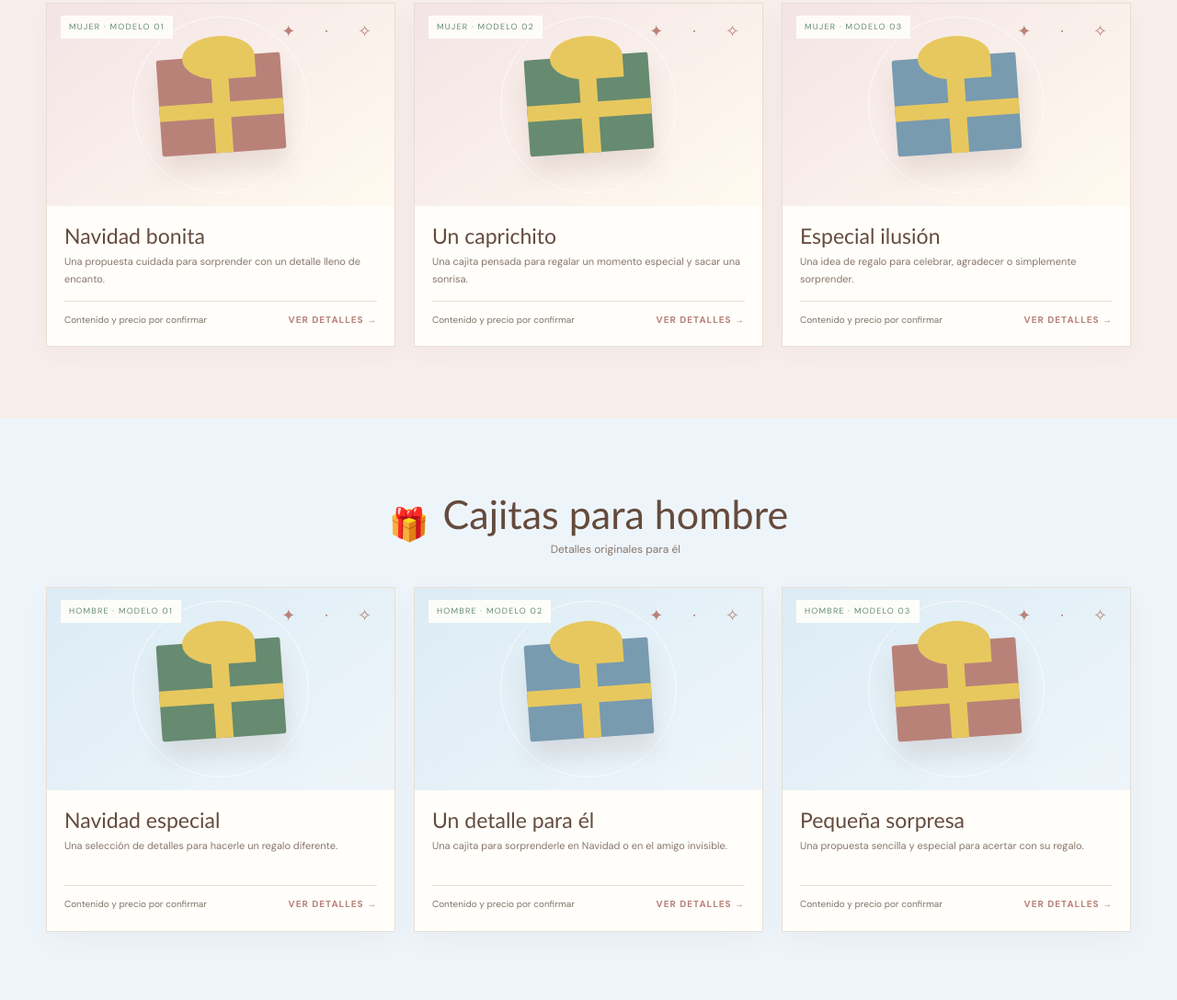
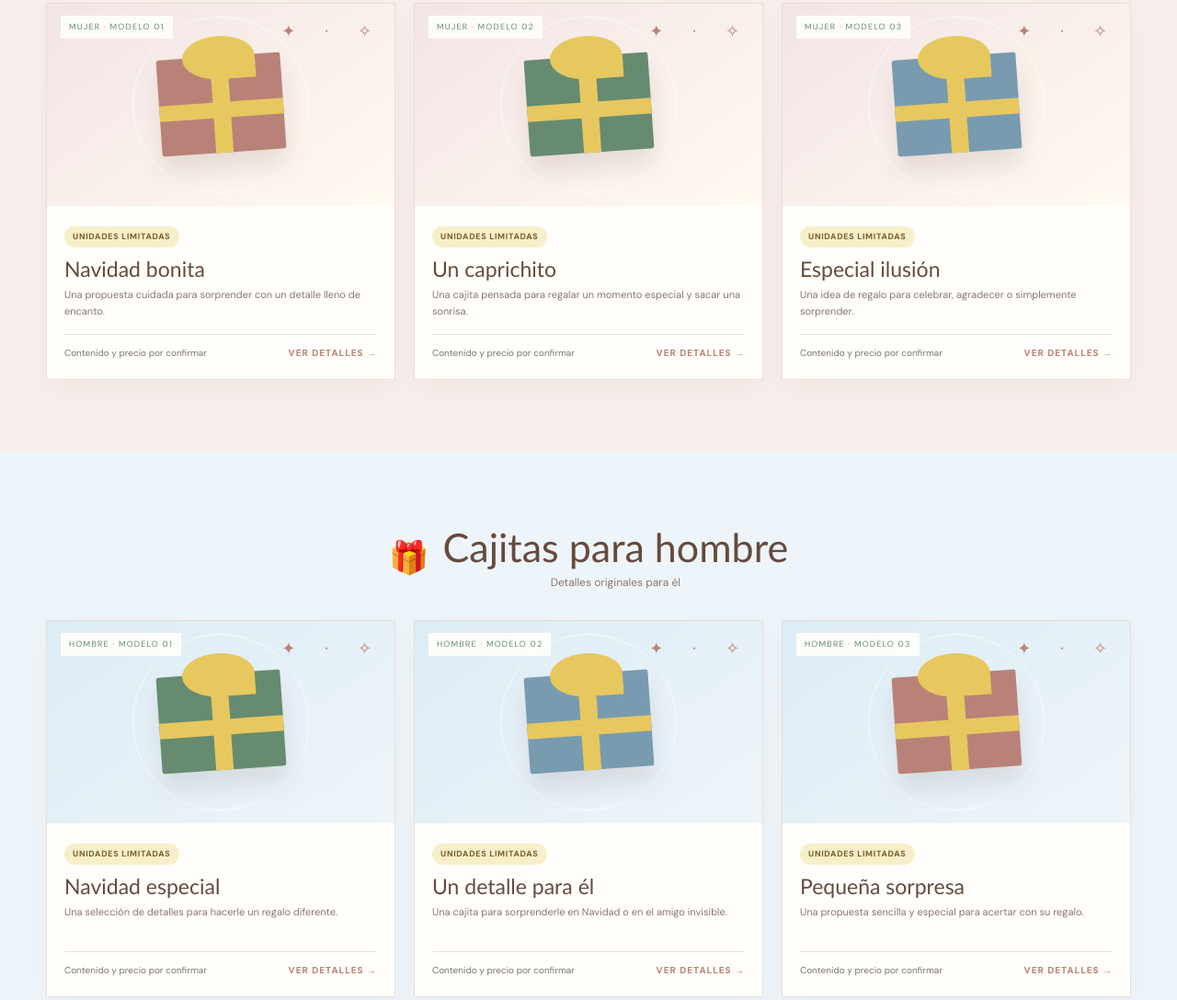
Before and after one commit to CositasMonas/CositasMonas, a plain HTML site: page index.html in a window 1280 px wide. Shown: the part 1715-2802 px from the top of the page at 92% size. Drawn offline with Linux system fonts and the light colour scheme.

Commit message:
Mostrar disponibilidad limitada en el catálogo

```diff
--- a/index.html
+++ b/index.html
@@ -51,7 +51,8 @@ header{position:sticky;top:0;z-index:20;background:rgba(255,254,250,.96);backdro
 .men .model:nth-child(1) .giftbox{background:#315d51}.men .model:nth-child(2) .giftbox{background:#53677a}.men .model:nth-child(3) .giftbox{background:#987c50}
 .kids .model:nth-child(1) .giftbox{background:#d66b77}.kids .model:nth-child(2) .giftbox{background:#5796bd}.kids .model:nth-child(3) .giftbox{background:#e0ad46}
 .model-number{position:absolute;left:15px;top:13px;background:#fffefaeb;padding:5px 9px;font-size:9px;letter-spacing:1.2px;color:var(--pine);text-transform:uppercase}
-.model-info{padding:18px 19px 20px}.model-info h3{font:23px var(--serif);font-weight:500;margin:0 0 5px;color:var(--pine)}.model-info p{font-size:11px;line-height:1.7;color:var(--muted);margin:0 0 14px;min-height:38px}
+.model-info{padding:18px 19px 20px}
+.stock-note{display:inline-block;margin:0 0 9px;padding:4px 9px;border-radius:20px;background:#f7efc9;color:#78612d;font-size:9px;font-weight:800;letter-spacing:.7px;text-transform:uppercase}.model-info h3{font:23px var(--serif);font-weight:500;margin:0 0 5px;color:var(--pine)}.model-info p{font-size:11px;line-height:1.7;color:var(--muted);margin:0 0 14px;min-height:38px}
 .model-footer{border-top:1px solid var(--line);padding-top:12px;display:flex;align-items:center;justify-content:space-between;gap:8px}.model-footer span{font-size:10px;color:#7a7668}.model-footer a{font-size:10px;letter-spacing:1px;text-transform:uppercase;color:var(--red);font-weight:800}
 .note{max-width:760px;margin:28px auto 0;text-align:center;color:#7a7668;font-size:10px}
 .friend{background:var(--pine);color:#fff9ed;padding:65px 25px;text-align:center;position:relative;overflow:hidden}.friend:before,.friend:after{content:"✦";position:absolute;color:#d9b66d;font-size:100px;opacity:.13}.friend:before{left:8%;top:-10px}.friend:after{right:8%;bottom:-35px}
@@ -720,19 +721,19 @@ footer{background:#e2efdf;color:#654b3d}
 <a class="category-button" href="#ninos"><span class="category-icon">🧸</span><strong>Para niños</strong><small>Un poquito de magia e ilusión</small><span class="go">Ver modelos ↓</span></a>
 </div></div></section>
 <section class="section product-section women" id="mujer"><div class="inner"><div class="product-heading"><span class="emoji">🎀</span><div><h2>Cajitas para mujer</h2><p>Un detalle especial para ella</p></div></div><div class="model-grid">
-<a class="model model-link" href="producto.html?id=navidad-bonita" aria-label="Ver detalles de Navidad bonita"><div class="model-art"><span class="model-number">Mujer · Modelo 01</span><div class="giftbox"><span class="band"></span></div></div><div class="model-info"><h3>Navidad bonita</h3><p>Una propuesta cuidada para sorprender con un detalle lleno de encanto.</p><div class="model-footer"><span>Contenido y precio por confirmar</span><span class="detail-link">Ver detalles →</span></div></div></a>
-<a class="model model-link" href="producto.html?id=un-caprichito" aria-label="Ver detalles de Un caprichito"><div class="model-art"><span class="model-number">Mujer · Modelo 02</span><div class="giftbox"><span class="band"></span></div></div><div class="model-info"><h3>Un caprichito</h3><p>Una cajita pensada para regalar un momento especial y sacar una sonrisa.</p><div class="model-footer"><span>Contenido y precio por confirmar</span><span class="detail-link">Ver detalles →</span></div></div></a>
-<a class="model model-link" href="producto.html?id=especial-ilusion" aria-label="Ver detalles de Especial ilusión"><div class="model-art"><span class="model-number">Mujer · Modelo 03</span><div class="giftbox"><span class="band"></span></div></div><div class="model-info"><h3>Especial ilusión</h3><p>Una idea de regalo para celebrar, agradecer o simplemente sorprender.</p><div class="model-footer"><span>Contenido y precio por confirmar</span><span class="detail-link">Ver detalles →</span></div></div></a>
+<a class="model model-link" href="producto.html?id=navidad-bonita" aria-label="Ver detalles de Navidad bonita"><div class="model-art"><span class="model-number">Mujer · Modelo 01</span><div class="giftbox"><span class="band"></span></div></div><div class="model-info"><span class="stock-note">Unidades limitadas</span><h3>Navidad bonita</h3><p>Una propuesta cuidada para sorprender con un detalle lleno de encanto.</p><div class="model-footer"><span>Contenido y precio por confirmar</span><span class="detail-link">Ver detalles →</span></div></div></a>
+<a class="model model-link" href="producto.html?id=un-caprichito" aria-label="Ver detalles de Un caprichito"><div class="model-art"><span class="model-number">Mujer · Modelo 02</span><div class="giftbox"><span class="band"></span></div></div><div class="model-info"><span class="stock-note">Unidades limitadas</span><h3>Un caprichito</h3><p>Una cajita pensada para regalar un momento especial y sacar una sonrisa.</p><div class="model-footer"><span>Contenido y precio por confirmar</span><span class="detail-link">Ver detalles →</span></div></div></a>
+<a class="model model-link" href="producto.html?id=especial-ilusion" aria-label="Ver detalles de Especial ilusión"><div class="model-art"><span class="model-number">Mujer · Modelo 03</span><div class="giftbox"><span class="band"></span></div></div><div class="model-info"><span class="stock-note">Unidades limitadas</span><h3>Especial ilusión</h3><p>Una idea de regalo para celebrar, agradecer o simplemente sorprender.</p><div class="model-footer"><span>Contenido y precio por confirmar</span><span class="detail-link">Ver detalles →</span></div></div></a>
 </div></div></section>
 <section class="section product-section men" id="hombre"><div class="inner"><div class="product-heading"><span class="emoji">🎁</span><div><h2>Cajitas para hombre</h2><p>Detalles originales para él</p></div></div><div class="model-grid">
-<a class="model model-link" href="producto.html?id=navidad-especial" aria-label="Ver detalles de Navidad especial"><div class="model-art"><span class="model-number">Hombre · Modelo 01</span><div class="giftbox"><span class="band"></span></div></div><div class="model-info"><h3>Navidad especial</h3><p>Una selección de detalles para hacerle un regalo diferente.</p><div class="model-footer"><span>Contenido y precio por confirmar</span><span class="detail-link">Ver detalles →</span></div></div></a>
-<a class="model model-link" href="producto.html?id=un-detalle-para-el" aria-label="Ver detalles de Un detalle para él"><div class="model-art"><span class="model-number">Hombre · Modelo 02</span><div class="giftbox"><span class="band"></span></div></div><div class="model-info"><h3>Un detalle para él</h3><p>Una cajita para sorprenderle en Navidad o en el amigo invisible.</p><div class="model-footer"><span>Contenido y precio por confirmar</span><span class="detail-link">Ver detalles →</span></div></div></a>
-<a class="model model-link" href="producto.html?id=pequena-sorpresa" aria-label="Ver detalles de Pequeña sorpresa"><div class="model-art"><span class="model-number">Hombre · Modelo 03</span><div class="giftbox"><span class="band"></span></div></div><div class="model-info"><h3>Pequeña sorpresa</h3><p>Una propuesta sencilla y especial para acertar con su regalo.</p><div class="model-footer"><span>Contenido y precio por confirmar</span><span class="detail-link">Ver detalles →</span></div></div></a>
+<a class="model model-link" href="producto.html?id=navidad-especial" aria-label="Ver detalles de Navidad especial"><div class="model-art"><span class="model-number">Hombre · Modelo 01</span><div class="giftbox"><span class="band"></span></div></div><div class="model-info"><span class="stock-note">Unidades limitadas</span><h3>Navidad especial</h3><p>Una selección de detalles para hacerle un regalo diferente.</p><div class="model-footer"><span>Contenido y precio por confirmar</span><span class="detail-link">Ver detalles →</span></div></div></a>
+<a class="model model-link" href="producto.html?id=un-detalle-para-el" aria-label="Ver detalles de Un detalle para él"><div class="model-art"><span class="model-number">Hombre · Modelo 02</span><div class="giftbox"><span class="band"></span></div></div><div class="model-info"><span class="stock-note">Unidades limitadas</span><h3>Un detalle para él</h3><p>Una cajita para sorprenderle en Navidad o en el amigo invisible.</p><div class="model-footer"><span>Contenido y precio por confirmar</span><span class="detail-link">Ver detalles →</span></div></div></a>
+<a class="model model-link" href="producto.html?id=pequena-sorpresa" aria-label="Ver detalles de Pequeña sorpresa"><div class="model-art"><span class="model-number">Hombre · Modelo 03</span><div class="giftbox"><span class="band"></span></div></div><div class="model-info"><span class="stock-note">Unidades limitadas</span><h3>Pequeña sorpresa</h3><p>Una propuesta sencilla y especial para acertar con su regalo.</p><div class="model-footer"><span>Contenido y precio por confirmar</span><span class="detail-link">Ver detalles →</span></div></div></a>
 </div></div></section>
 <section class="section product-section kids" id="ninos"><div class="inner"><div class="product-heading"><span class="emoji">🧸</span><div><h2>Cajitas para niños</h2><p>Un regalo lleno de magia para los peques</p></div></div><div class="model-grid">
-<a class="model model-link" href="producto.html?id=pequena-ilusion" aria-label="Ver detalles de Pequeña ilusión"><div class="model-art"><span class="model-number">Niños · Modelo 01</span><div class="giftbox"><span class="band"></span></div></div><div class="model-info"><h3>Pequeña ilusión</h3><p>Una cajita alegre para llenar de emoción un día especial.</p><div class="model-footer"><span>Contenido y precio por confirmar</span><span class="detail-link">Ver detalles →</span></div></div></a>
-<a class="model model-link" href="producto.html?id=navidad-divertida" aria-label="Ver detalles de Navidad divertida"><div class="model-art"><span class="model-number">Niños · Modelo 02</span><div class="giftbox"><span class="band"></span></div></div><div class="model-info"><h3>Navidad divertida</h3><p>Una sorpresa preparada para disfrutar de la magia navideña.</p><div class="model-footer"><span>Contenido y precio por confirmar</span><span class="detail-link">Ver detalles →</span></div></div></a>
-<a class="model model-link" href="producto.html?id=regalo-magico" aria-label="Ver detalles de Regalo mágico"><div class="model-art"><span class="model-number">Niños · Modelo 03</span><div class="giftbox"><span class="band"></span></div></div><div class="model-info"><h3>Regalo mágico</h3><p>Una idea monísima para sorprender a los más pequeños.</p><div class="model-footer"><span>Contenido y precio por confirmar</span><span class="detail-link">Ver detalles →</span></div></div></a>
+<a class="model model-link" href="producto.html?id=pequena-ilusion" aria-label="Ver detalles de Pequeña ilusión"><div class="model-art"><span class="model-number">Niños · Modelo 01</span><div class="giftbox"><span class="band"></span></div></div><div class="model-info"><span class="stock-note">Unidades limitadas</span><h3>Pequeña ilusión</h3><p>Una cajita alegre para llenar de emoción un día especial.</p><div class="model-footer"><span>Contenido y precio por confirmar</span><span class="detail-link">Ver detalles →</span></div></div></a>
+<a class="model model-link" href="producto.html?id=navidad-divertida" aria-label="Ver detalles de Navidad divertida"><div class="model-art"><span class="model-number">Niños · Modelo 02</span><div class="giftbox"><span class="band"></span></div></div><div class="model-info"><span class="stock-note">Unidades limitadas</span><h3>Navidad divertida</h3><p>Una sorpresa preparada para disfrutar de la magia navideña.</p><div class="model-footer"><span>Contenido y precio por confirmar</span><span class="detail-link">Ver detalles →</span></div></div></a>
+<a class="model model-link" href="producto.html?id=regalo-magico" aria-label="Ver detalles de Regalo mágico"><div class="model-art"><span class="model-number">Niños · Modelo 03</span><div class="giftbox"><span class="band"></span></div></div><div class="model-info"><span class="stock-note">Unidades limitadas</span><h3>Regalo mágico</h3><p>Una idea monísima para sorprender a los más pequeños.</p><div class="model-footer"><span>Contenido y precio por confirmar</span><span class="detail-link">Ver detalles →</span></div></div></a>
 </div></div></section>
 <section class="friend" id="amigo-invisible"><div class="eyebrow">🎄 Que no te pille el amigo invisible</div><h2>El detalle perfecto está en una cajita.</h2><p>Para la cena de empresa, los amigos, la familia o ese intercambio de regalos que siempre llega en Navidad. Descubre nuestros modelos y encuentra una idea para sorprender.</p><a class="button" href="#elige">Elegir una cajita</a></section>
 <section class="section about" id="conocenos"><div class="inner about-grid"><img src="logo.png" alt="Logo de Cositas Monas"><div><div class="eyebrow">Un poquito sobre nosotras</div><h2>Dos amigas, un mismo sueño y muchas cositas bonitas.</h2><p>Cositas Monas nació de la ilusión de dos amigas por crear algo juntas, dar vida a nuestras ideas y compartir nuestra pasión por los pequeños detalles.</p><p style="margin-top:12px">Nos encanta preparar regalos que transmitan cariño, descubrir cositas especiales y convertirlas en momentos para recordar. Por eso encontrarás cajitas regalo, complementos y creaciones hechas a mano, siempre elegidas y preparadas con mucho mimo.</p><p style="margin-top:12px">Estamos empezando esta aventura con muchísimas ganas, cuidando cada detalle y poniendo un pedacito de nosotras en cada pedido. Porque creemos que no hace falta un gran regalo para hacer ilusión: a veces, los detalles más pequeños son los que más se recuerdan.</p><p style="margin-top:15px;font-family:var(--serif);font-size:19px;color:var(--pine)">Gracias por estar aquí y formar parte de nuestro comienzo. ♡</p></div></div></section>
```
